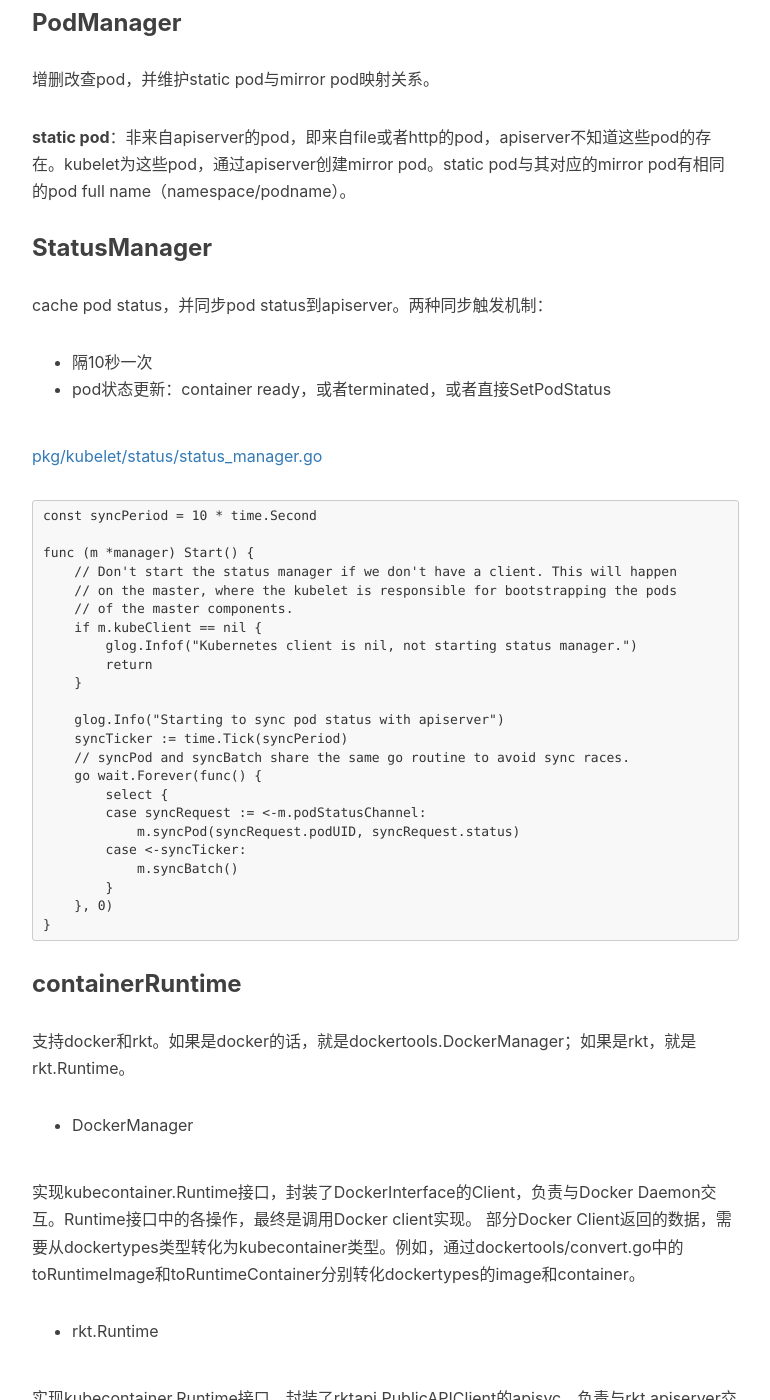
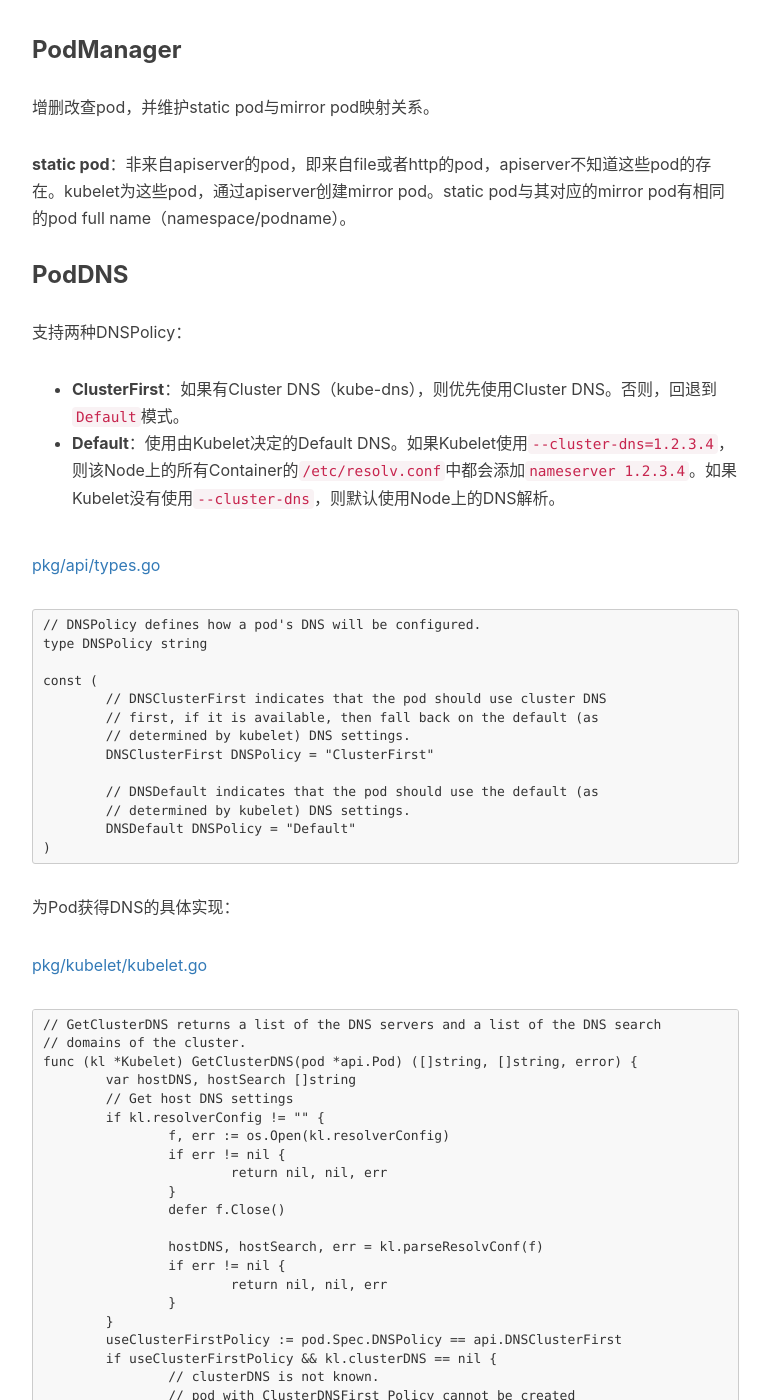
Before and after one commit to supereagle/supereagle.github.io, a Jekyll site: the page built from _posts/2017-03-06-k8s-kubelet.markdown, in a window 1280 px wide and 1400 px high, scrolled down 1440 px. Shown: the whole window, without its empty margins (233-1003 px from the left). Built offline with Jekyll 4.4.1, drawn with Linux system fonts in a browser that asks for light colours; nearby versions of some CDN libraries; comment, search, counter and statistics services are not loaded; some of the changed text lies outside the part shown.

Commit message:
update kubelet blog: add pod dns

````diff
--- a/_posts/2017-03-06-k8s-kubelet.markdown
+++ b/_posts/2017-03-06-k8s-kubelet.markdown
@@ -19,6 +19,7 @@
 - [Kubelet功能组件](#kubelet功能组件)
 	- [PodWorkers](#podworkers)
 	- [PodManager](#podmanager)
+	- [PodDNS](#podDNS)
 	- [StatusManager](#statusmanager)
 	- [containerRuntime](#containerruntime)
 	- [ImageGC](#imagegc)
@@ -44,6 +45,97 @@
 增删改查pod，并维护static pod与mirror pod映射关系。
 
 **static pod**：非来自apiserver的pod，即来自file或者http的pod，apiserver不知道这些pod的存在。kubelet为这些pod，通过apiserver创建mirror pod。static pod与其对应的mirror pod有相同的pod full name（namespace/podname）。
+
+### PodDNS
+
+支持两种DNSPolicy：
+- **ClusterFirst**：如果有Cluster DNS（kube-dns），则优先使用Cluster DNS。否则，回退到`Default`模式。
+- **Default**：使用由Kubelet决定的Default DNS。如果Kubelet使用`--cluster-dns=1.2.3.4`，则该Node上的所有Container的`/etc/resolv.conf`中都会添加`nameserver 1.2.3.4`。如果Kubelet没有使用`--cluster-dns`，则默认使用Node上的DNS解析。
+
+[pkg/api/types.go](https://github.com/kubernetes/kubernetes/blob/v1.5.3/pkg/api/types.go#L1487-L1499)
+```
+// DNSPolicy defines how a pod's DNS will be configured.
+type DNSPolicy string
+
+const (
+	// DNSClusterFirst indicates that the pod should use cluster DNS
+	// first, if it is available, then fall back on the default (as
+	// determined by kubelet) DNS settings.
+	DNSClusterFirst DNSPolicy = "ClusterFirst"
+
+	// DNSDefault indicates that the pod should use the default (as
+	// determined by kubelet) DNS settings.
+	DNSDefault DNSPolicy = "Default"
+)
+```
+
+为Pod获得DNS的具体实现：
+
+[pkg/kubelet/kubelet.go](https://github.com/kubernetes/kubernetes/blob/v1.5.3/pkg/kubelet/kubelet.go#L1267-L1325)
+```
+// GetClusterDNS returns a list of the DNS servers and a list of the DNS search
+// domains of the cluster.
+func (kl *Kubelet) GetClusterDNS(pod *api.Pod) ([]string, []string, error) {
+	var hostDNS, hostSearch []string
+	// Get host DNS settings
+	if kl.resolverConfig != "" {
+		f, err := os.Open(kl.resolverConfig)
+		if err != nil {
+			return nil, nil, err
+		}
+		defer f.Close()
+
+		hostDNS, hostSearch, err = kl.parseResolvConf(f)
+		if err != nil {
+			return nil, nil, err
+		}
+	}
+	useClusterFirstPolicy := pod.Spec.DNSPolicy == api.DNSClusterFirst
+	if useClusterFirstPolicy && kl.clusterDNS == nil {
+		// clusterDNS is not known.
+		// pod with ClusterDNSFirst Policy cannot be created
+		kl.recorder.Eventf(pod, api.EventTypeWarning, "MissingClusterDNS", "kubelet does not have ClusterDNS IP configured and cannot create Pod using %q policy. Falling back to DNSDefault policy.", pod.Spec.DNSPolicy)
+		log := fmt.Sprintf("kubelet does not have ClusterDNS IP configured and cannot create Pod using %q policy. pod: %q. Falling back to DNSDefault policy.", pod.Spec.DNSPolicy, format.Pod(pod))
+		kl.recorder.Eventf(kl.nodeRef, api.EventTypeWarning, "MissingClusterDNS", log)
+
+		// fallback to DNSDefault
+		useClusterFirstPolicy = false
+	}
+
+	if !useClusterFirstPolicy {
+		// When the kubelet --resolv-conf flag is set to the empty string, use
+		// DNS settings that override the docker default (which is to use
+		// /etc/resolv.conf) and effectively disable DNS lookups. According to
+		// the bind documentation, the behavior of the DNS client library when
+		// "nameservers" are not specified is to "use the nameserver on the
+		// local machine". A nameserver setting of localhost is equivalent to
+		// this documented behavior.
+		if kl.resolverConfig == "" {
+			hostDNS = []string{"127.0.0.1"}
+			hostSearch = []string{"."}
+		}
+		return hostDNS, hostSearch, nil
+	}
+
+	// for a pod with DNSClusterFirst policy, the cluster DNS server is the only nameserver configured for
+	// the pod. The cluster DNS server itself will forward queries to other nameservers that is configured to use,
+	// in case the cluster DNS server cannot resolve the DNS query itself
+	dns := []string{kl.clusterDNS.String()}
+
+	var dnsSearch []string
+	if kl.clusterDomain != "" {
+		nsSvcDomain := fmt.Sprintf("%s.svc.%s", pod.Namespace, kl.clusterDomain)
+		svcDomain := fmt.Sprintf("svc.%s", kl.clusterDomain)
+		dnsSearch = append([]string{nsSvcDomain, svcDomain, kl.clusterDomain}, hostSearch...)
+	} else {
+		dnsSearch = hostSearch
+	}
+	return dns, dnsSearch, nil
+}
+```
+
+**备注**：[Kubernetes 1.6](http://blog.kubernetes.io/2017/03/kubernetes-1.6-multi-user-multi-workloads-at-scale.html)的Kube DNS支持Private DNS Zones和Upstream Nameservers，使Pod的DNS解析更加灵活。
+参考：[Configuring Private DNS Zones and Upstream Nameservers in Kubernetes](http://blog.kubernetes.io/2017/04/configuring-private-dns-zones-upstream-nameservers-kubernetes.html)
 
 ### StatusManager
 
````
